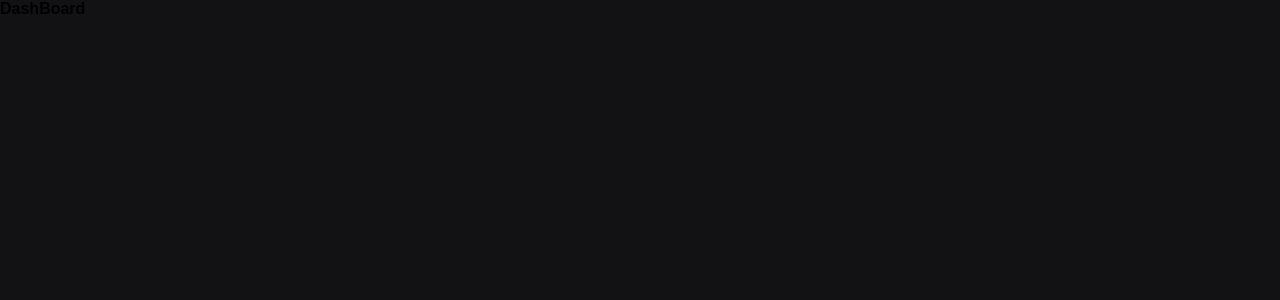
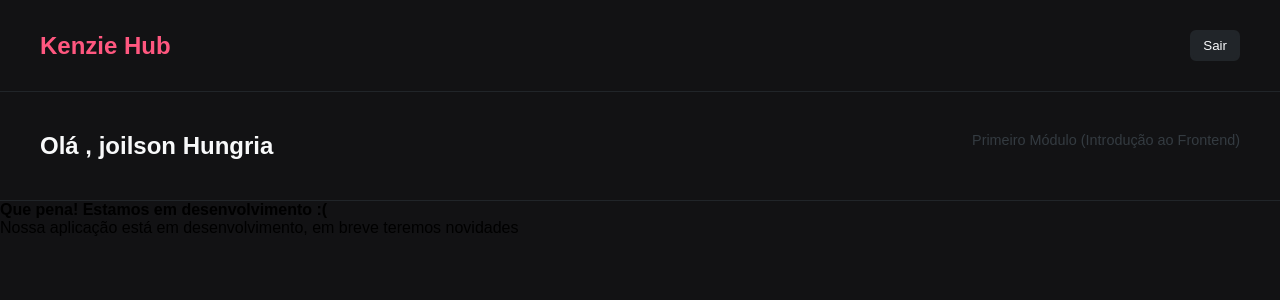
Before and after one commit to Kenzie-Academy-Brasil-Developers/entrega-kenzie-hub-jh, a React (Vite) app in the folder entrega-s3/: page /DashBoard in a window 1280 px wide. Shown: the top 300 px of the page. Built offline with nearby package versions, Linux system fonts and the light colour scheme; sample sign-in values are in the browser's storage.

Commit message:
adicionando validação de formularios

```diff
--- a/entrega-s3/package.json
+++ b/entrega-s3/package.json
@@ -9,12 +9,16 @@
     "preview": "vite preview"
   },
   "dependencies": {
+    "@hookform/resolvers": "^2.9.11",
+    "axios": "^1.3.2",
     "install": "^0.13.0",
     "npm": "^9.4.1",
     "react": "^18.2.0",
     "react-dom": "^18.2.0",
+    "react-hook-form": "^7.43.1",
     "react-router-dom": "^6.8.1",
-    "styled-components": "^5.3.6"
+    "styled-components": "^5.3.6",
+    "yup": "^1.0.0"
   },
   "devDependencies": {
     "@types/react": "^18.0.27",
--- /dev/null
+++ b/entrega-s3/src/API/index.js
@@ -0,0 +1,8 @@
+import axios from "axios"
+
+export const api = axios.create({
+
+    baseURL: "https://kenziehub.herokuapp.com",
+    timeout: 5000,
+
+})
--- a/entrega-s3/src/Pages/Cadastro/StyleCadastro.js
+++ b/entrega-s3/src/Pages/Cadastro/StyleCadastro.js
@@ -86,7 +86,7 @@ export const StyleCadastro = styled.main`
             border: none;
         }
 
-        button , a{
+        button , a , select {
             padding: 13px ;
             text-align: center;
             border-radius: var(--radius-1);
@@ -110,6 +110,13 @@ export const StyleCadastro = styled.main`
             font-size: var(--font-title);
         }
 
+       .imputError{
+        color: red;
+       }
+       option{
+        border-bottom: 1px solid;
+
+       }
     }
 
 
--- a/entrega-s3/src/Pages/Cadastro/index.jsx
+++ b/entrega-s3/src/Pages/Cadastro/index.jsx
@@ -1,49 +1,112 @@
+import { useForm } from "react-hook-form"
+import { yupResolver } from "@hookform/resolvers/yup"
+import * as yup from "yup"
+import { Link } from "react-router-dom"
+
+
 import {StyleCadastro} from "./StyleCadastro"
 
+import { useEffect } from "react"
+import { api } from "../../API/index.js"
+
 export const Cadastro = () => {
+
+    const formShecma = yup.object().shape({
+
+        name: yup.string().required("Preencha este campo"),
+
+        email: yup.string().required("Preencha este campo")
+            .email("Digite um email válido"),
+
+        password: yup.string()
+            .matches(/[a-z]/ , "Deve conter uma letra minuscula")
+            .matches(/\d/ , "Deve conter ao menos 1 numero" )
+            .matches(/[A-Z]/ , "Deve conter ao menos uma letra maiuscula")
+            .matches(/\W|_/ , "Deve conter no minimo caracter especial")
+            .matches(/.{8,}/ , "Deve conter no minimo 8 caracters")
+            .required("Digite sua senha"),
+
+        senhaComfirm: yup.string()
+            .oneOf([yup.ref("senha")] ,  "Comfirmar senha deve ser igual senha")
+            .required("Preencha este campo"),
+
+        bio: yup.string().required("Preencha este campo"),
+
+        contact: yup.string().required("Preencha este campo"),
+
+        modulo: yup.string().required("Selecione um modulo"),
+
+    })
+
+    const {register , handleSubmit , formState:{errors}} = useForm({
+
+        resolver: yupResolver(formShecma)
+
+    } )
+
+    const cadastro = async (Data) => {
+
+       try{
+
+       console.log (await api.get("/users"))
+
+       }catch (error) {
+
+        console.error(error.message)
+
+       }
+
+    }
 
     return(
 
         <StyleCadastro>
 
-
             <div>
                 <h1>Kenzie Hub</h1>
-                <a href="">Voltar</a>
+                <Link to={"/"}>Voltar</Link>
             </div>
 
-
-            <form>
+            <form onSubmit={handleSubmit(cadastro)}>
                 <h2>Cadastro</h2>
 
+                <span>Rapido e grátis, vamos nessa</span>
+
                 <label  htmlFor="Nome">Nome</label>
-                <input placeholder="Digite seu Nome" id="Nome" type="text" />
+                <input {...register("name")} placeholder="Digite seu Nome" id="Nome" type="text" />
+                <span className="imputError">{errors.nome?.message}</span>
 
                 <label htmlFor="Email">Email</label>
-                <input placeholder="Digite sua Email" id="Email" type="text" />
+                <input {...register("email")} placeholder="Digite sua Email" id="Email" type="text" />
+                <span className="imputError">{errors.email?.message}</span>
 
                 <label htmlFor="Senha">Senha</label>
-                <input placeholder="Digite sua Senha" id="Senha" type="text" />
+                <input {...register("password")} placeholder="Digite sua Senha" id="Senha" type="password" />
+                <span className="imputError"> {errors.senha?.message} </span>
 
                 <label htmlFor="Senha">Confirmar Senha</label>
-                <input placeholder="Digite novamente sua Senha" id="Senha" type="text" />
-
+                <input {...register("senhaComfirm")} placeholder="Digite novamente sua Senha" id="Senha" type="password" />
+                <span className="imputError"> {errors.senhaComfirm?.message} </span>
 
                 <label htmlFor="Bio">Bio</label>
-                <input placeholder="Fale sibre você" id="Bio" type="text" />
-
+                <input {...register("bio")} placeholder="Fale sibre você" id="Bio" type="text" />
+                <span className="imputError">  {errors.bio?.message} </span>
 
                 <label htmlFor="Contato">Contato</label>
-                <input placeholder="Opção de contato" id="Contato" type="text" />
+                <input {...register("contact")} placeholder="Opção de contato" id="Contato" type="text" />
+                <span className="imputError">  {errors.contato?.message} </span>
 
                 <label htmlFor="Modulo">Módulo</label>
-                <input placeholder="Selecionar módulo" id="Modulo" type="text" />
+                <select {...register("course_module")} placeholder="Selecionar módulo" id="Modulo" type="text">
+                    <option value="">Selecione um módulo</option>
+                    <option value="Primeiro módulo (Introdução ao Frontend)">Primeiro módulo (Introdução ao Frontend)</option>
+                    <option value="Segundo módulo (Frontend Avançado)">Segundo módulo (Frontend Avançado)</option>
+                    <option value="Terceiro módulo (Introdução ao Backend)">Terceiro módulo (Introdução ao Backend)</option>
+                </select>
+                <span className="imputError">  {errors.modulo?.message} </span>
 
-                <button>Entrar</button>
+                <button type="submit">Cadastrar</button>
 
-                <span>Ainda não possui uma conta?</span>
-
-                <a href="/cadastro">Cadastre-se</a>
             </form>
 
         </StyleCadastro>
--- a/entrega-s3/src/Pages/DashBoard/index.jsx
+++ b/entrega-s3/src/Pages/DashBoard/index.jsx
@@ -1,7 +1,32 @@
+import { useEffect, useState } from "react"
+import { useNavigate } from "react-router-dom"
+import { Header } from "/src/componets/Header"
+import { UserImformation } from "../../componets/UserImformation"
 export const DashBoard = () => {
 
-    return(
-        <h1>DashBoard</h1>
+       const [user , setUser] = useState(localStorage.getItem("@userLogin"))
+
+  const navigate = useNavigate()
+
+    useEffect(() => {
+
+        if(!user){
+
+            navigate("/")
+
+        }
+
+    }, [user])
+
+    return (
+         <>
+            <Header setUser={setUser}/>
+            <UserImformation />
+
+
+            <h1>Que pena! Estamos em desenvolvimento :(</h1>
+            <p>Nossa aplicação está em desenvolvimento, em breve teremos novidades</p>
+        </>
     )
 
 }
--- a/entrega-s3/src/Pages/Login/StyleLogin.js
+++ b/entrega-s3/src/Pages/Login/StyleLogin.js
@@ -85,6 +85,10 @@ export const StyleLogin = styled.main`
             font-size: var(--font-title);
         }
 
+        .imputError{
+            color: red;
+        }
+
     }
 
 
--- /dev/null
+++ b/entrega-s3/src/componets/Header/HeaderStyle.js
@@ -0,0 +1,34 @@
+import styled from "styled-components";
+
+export const HeaderStyle = styled.header`
+
+    border-bottom: 1px solid var(--color-grey-2);
+
+    div{
+        display: flex;
+        justify-content: space-between;
+        max-width: 1200px;
+        margin: 0 auto;
+        padding: 30px;
+        align-items: center;
+
+        h1{
+            color: var(--color-1);
+            font-size: 1.5em;
+
+        }
+        button{
+            display: block;
+            width: max-content;
+            height: max-content;
+            background-color: var(--color-grey-2);
+            color: var(--color-grey-5);
+            border: solid var(--color-grey-2);
+            padding: 5px 10px;
+            border-radius: 6px;
+        }
+    }
+
+
+
+`
--- /dev/null
+++ b/entrega-s3/src/componets/Header/index.jsx
@@ -0,0 +1,25 @@
+import {HeaderStyle} from "./HeaderStyle"
+
+export const Header = ({setUser}) => {
+
+    const logout = ( ) => {
+
+        localStorage.clear()
+        setUser(null)
+
+    }
+
+    return(
+
+        <HeaderStyle>
+            <div>
+                <h1>Kenzie Hub</h1>
+                <button onClick={logout}>Sair</button>
+            </div>
+
+        </HeaderStyle>
+
+    )
+
+
+}
--- /dev/null
+++ b/entrega-s3/src/componets/UserImformation/UserImformationStyled.js
@@ -0,0 +1,27 @@
+
+import styled from "styled-components";
+
+export const UserImformations = styled.section`
+
+
+    border-bottom: 1px solid var(--color-grey-2);
+
+    div{
+        display: flex;
+        justify-content: space-between;
+        max-width: 1200px;
+        margin: 0 auto;
+        padding: 40px 30px;
+
+        h1{
+            font-size: 1.5rem;
+            color:  var(--color-grey-5);
+        }
+
+        span{
+            color: var(--color-grey-3);
+            font-size: 0.9rem;
+        }
+    }
+
+`
--- /dev/null
+++ b/entrega-s3/src/componets/UserImformation/index.jsx
@@ -0,0 +1,16 @@
+import {UserImformations} from "./UserImformationStyled"
+
+export const UserImformation = () => {
+
+    return(
+
+        <UserImformations>
+            <div>
+                <h1>Olá , joilson Hungria</h1>
+                <span>Primeiro Módulo (Introdução ao Frontend)</span>
+            </div>
+        </UserImformations>
+
+    )
+
+}
--- a/entrega-s3/src/main.jsx
+++ b/entrega-s3/src/main.jsx
@@ -11,12 +11,12 @@ import {ResetStyles} from './Styles/ResetStyle'
 ReactDOM.createRoot(document.getElementById('root')).render(
   <React.StrictMode>
 
-   <ResetStyles />
-   <GlobalStyle />
+    <ResetStyles />
+    <GlobalStyle />
 
     <BrowserRouter >
       <App />
     </BrowserRouter >
 
-  </React.StrictMode>,
+  </React.StrictMode>
 )
```
Also changed, not shown: entrega-s3/src/Pages/Login/index.jsx (+54 -6 lines), 1 other file (tests, documents, lock files or other folders).
